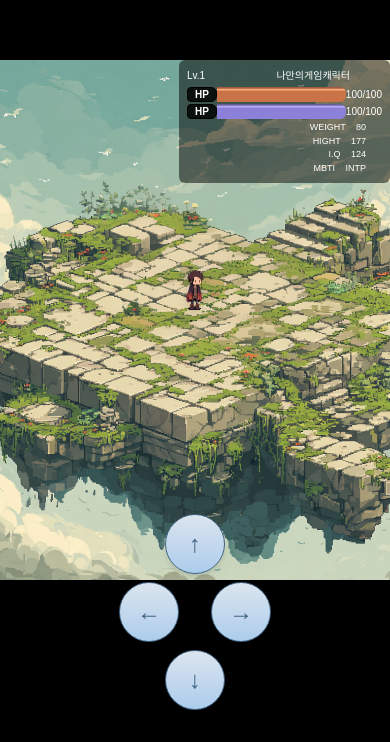
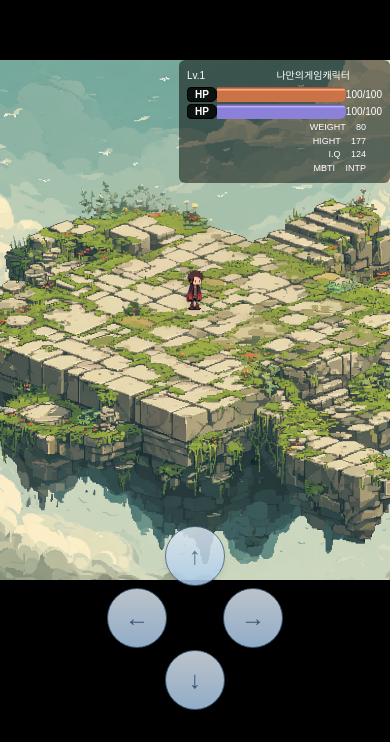
Before and after one commit to yuwonkyu/makeCharacter, a Next.js app: page /character in a window 390 px wide. Shown: the part 102-844 px from the top of the page. Built offline with nearby package versions, Linux system fonts and the light colour scheme; a web font is replaced by a local one.

Commit message:
💄 feat: 모바일 이동 버튼 스타일 개선 및 간격 조정

```diff
--- a/src/app/character/page.tsx
+++ b/src/app/character/page.tsx
@@ -122,26 +122,26 @@ const CharacterPage = () => {
         </div>
         {/* 모바일에서만 표시되는 이동 버튼 */}
         {isMobile && (
-          <div className="fixed bottom-8 left-1/2 -translate-x-1/2 z-50 flex flex-col items-center gap-2">
+          <div className="fixed bottom-8 left-1/2 -translate-x-1/2 z-50 flex flex-col items-center gap-0.5 ">
             {/* 위쪽 버튼 */}
             <button
-              className="size-15 rounded-full text-white text-2xl flex items-center justify-center shadow-md"
+              className="size-15 rounded-full text-white text-2xl flex items-center justify-center shadow-md opacity-85"
               style={{ background: "var(--gradient-blue)" }}
               onClick={() => move(0, -1)}
             >
               ↑
             </button>
             {/* 좌/우 버튼 */}
-            <div className="flex flex-row gap-8">
+            <div className="flex flex-row gap-14">
               <button
-                className="size-15 rounded-full text-white text-2xl flex items-center justify-center shadow-md"
+                className="size-15 rounded-full text-white text-2xl flex items-center justify-center shadow-md opacity-85"
                 style={{ background: "var(--gradient-blue)" }}
                 onClick={() => move(-1, 0)}
               >
                 ←
               </button>
               <button
-                className="size-15 rounded-full text-white text-2xl flex items-center justify-center shadow-md"
+                className="size-15 rounded-full text-white text-2xl flex items-center justify-center shadow-md opacity-85"
                 style={{ background: "var(--gradient-blue)" }}
                 onClick={() => move(1, 0)}
               >
@@ -150,7 +150,7 @@ const CharacterPage = () => {
             </div>
             {/* 아래쪽 버튼 */}
             <button
-              className="size-15 rounded-full text-white text-2xl flex items-center justify-center shadow-md"
+              className="size-15 rounded-full text-white text-2xl flex items-center justify-center shadow-md opacity-85"
               style={{ background: "var(--gradient-blue)" }}
               onClick={() => move(0, 1)}
             >
```
